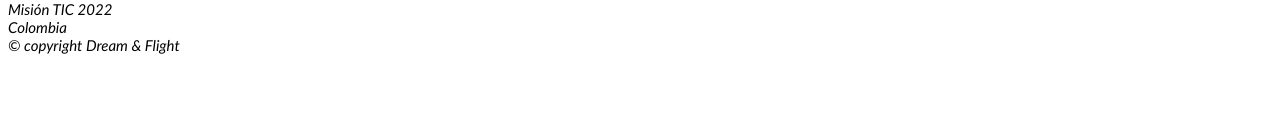
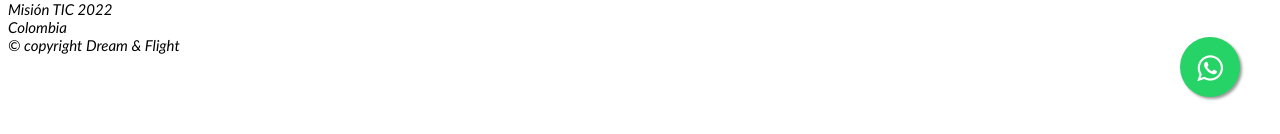
Before and after one commit to NickRojasP/Hackaton_mision_tic, a plain HTML site: page pagina hackaton/index.html in a window 1280 px wide. Shown: the part 663-797 px from the top of the page. Drawn offline with Linux system fonts and the light colour scheme.

Commit message:
subiendo archvios finales

```diff
--- a/pagina hackaton/css/estilos.css
+++ b/pagina hackaton/css/estilos.css
@@ -323,3 +323,27 @@
 input, textarea{
   margin-bottom:3px ;
 }
+
+.float{
+	position:fixed;
+	width:60px;
+	height:60px;
+	bottom:40px;
+	right:40px;
+	background-color:#25d366;
+	color:#FFF;
+	border-radius:50px;
+	text-align:center;
+  font-size:30px;
+	box-shadow: 2px 2px 3px #999;
+  z-index:100;
+}
+.float:hover {
+	text-decoration: none;
+	color: #25d366;
+  background-color:#fff;
+}
+
+.my-float{
+	margin-top:16px;
+}
--- a/pagina hackaton/index.html
+++ b/pagina hackaton/index.html
@@ -7,12 +7,15 @@
     <title>Supermercado Dack</title>
 </head>
 <body>
+    <link rel="stylesheet" href="https://maxcdn.bootstrapcdn.com/font-awesome/4.5.0/css/font-awesome.min.css">
+    <a href="https://api.whatsapp.com/send?phone=+573143923696&text=Hola%20comunicate%20con%20nosotros%20." class="float" target="_blank">
+    <i class="fa fa-whatsapp my-float"></i>
+    </a>
     <ul>
         <li class="logo" style="float:left"><a href="index.html"><img img src="imgs/canasta.png" width="70" height="70" alt="canasta">
         <li class="logo" style="float:right"><a href="index.html"><img img src="imgs/carrocompras.png" width="70" height="70" alt="carrito">
         </a></li>
         <li align='center'><h1>Supermercado Dack</h1></li>
-
     </ul>
     <header>
         <nav class="navegacion">
--- a/pagina hackaton/js/form.js
+++ b/pagina hackaton/js/form.js
@@ -1,3 +1,4 @@
+var msg='Error dato vacio';
 const regex = {
 	user: /^[a-zA-Z0-9]{4,30}$/,
 	mail: /^(([^<>()\[\]\\.,;:\s@"]+(\.[^<>()\[\]\\.,;:\s@"]+)*)|(".+"))@((\[[0-9]{1,3}\.[0-9]{1,3}\.[0-9]{1,3}\.[0-9]{1,3}])|(([a-zA-Z\-0-9]+\.)+[a-zA-Z]{2,}))$/,
@@ -7,6 +8,7 @@
 function checkUsername(valor){
     if (valor == "") {
       return false;
+      alert(msg);
       }
       else {
         return regex.user.test(valor);
@@ -16,6 +18,7 @@
 function checkCorreo(valor){
     if (valor == "") {
       return false;
+      alert(msg);
       }
       else {
         return regex.mail.test(valor);
@@ -25,6 +28,7 @@
 function checkContrasena(valor){
       if (valor == "") {
       return false;
+      alert(msg);
       }
       else {
         return regex.pass.test(valor);
@@ -34,9 +38,11 @@
 function checkConfirmContrasena (valor1, valor2){
     if (valor2 == "") {
       return false;
+      alert(msg);
       }
       else if(valor2 !== valor1) {
         return false;
+        alert(msg);
       }
       else {
         return regex.pass.test(valor2);
```
